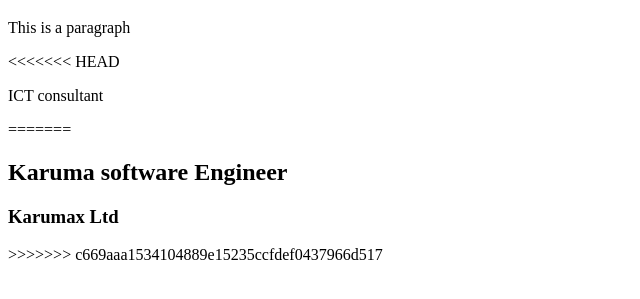
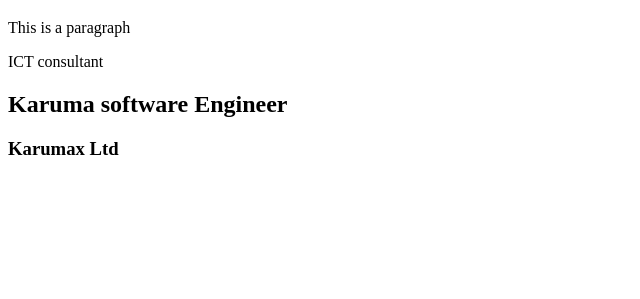
Before and after one commit to Njugi92/gittutorials, a plain HTML site: page index.html in a window 1280 px wide. Shown: the part 61-360 px from the top of the page, without its empty margins (0-640 px from the left). Drawn offline with Linux system fonts and the light colour scheme.

Commit message:
Update index.html

```diff
--- a/index.html
+++ b/index.html
@@ -8,12 +8,12 @@
 
 		<h1>This is a heading</h1>
 		<p>This is a paragraph</p>
-<<<<<<< HEAD
+
 		<p>ICT consultant</p>
-=======
+
 		<h2>Karuma software Engineer</h2>
 		<h3>Karumax Ltd</h3>
->>>>>>> c669aaa1534104889e15235ccfdef0437966d517
+
 
 	</body>
 </html>
```
